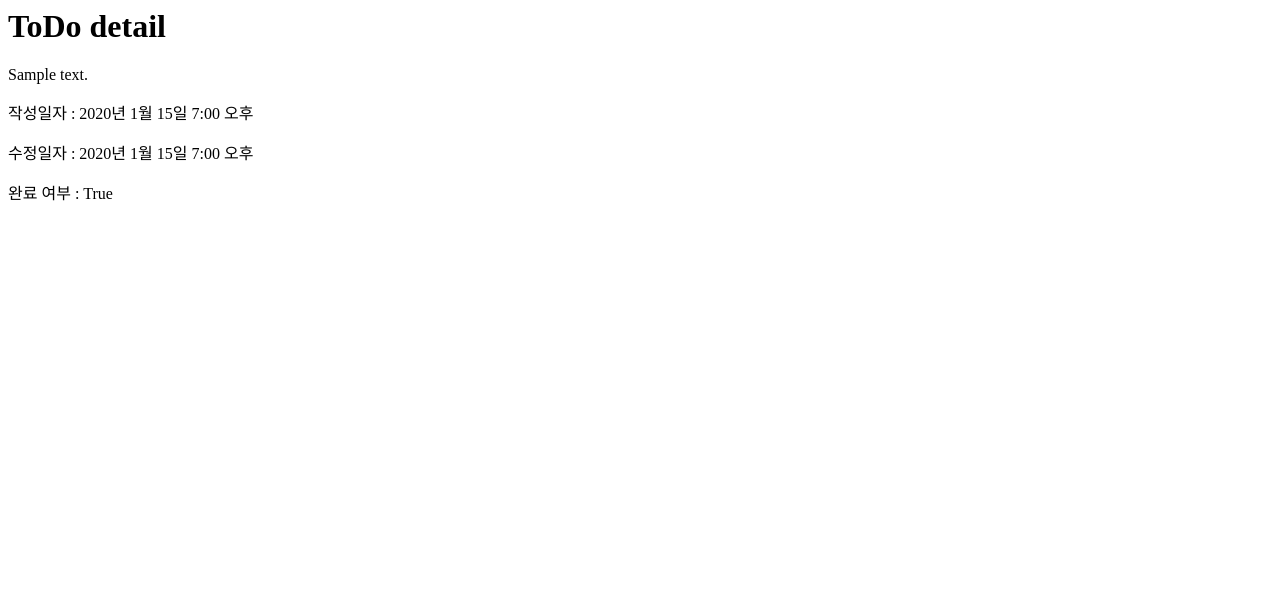
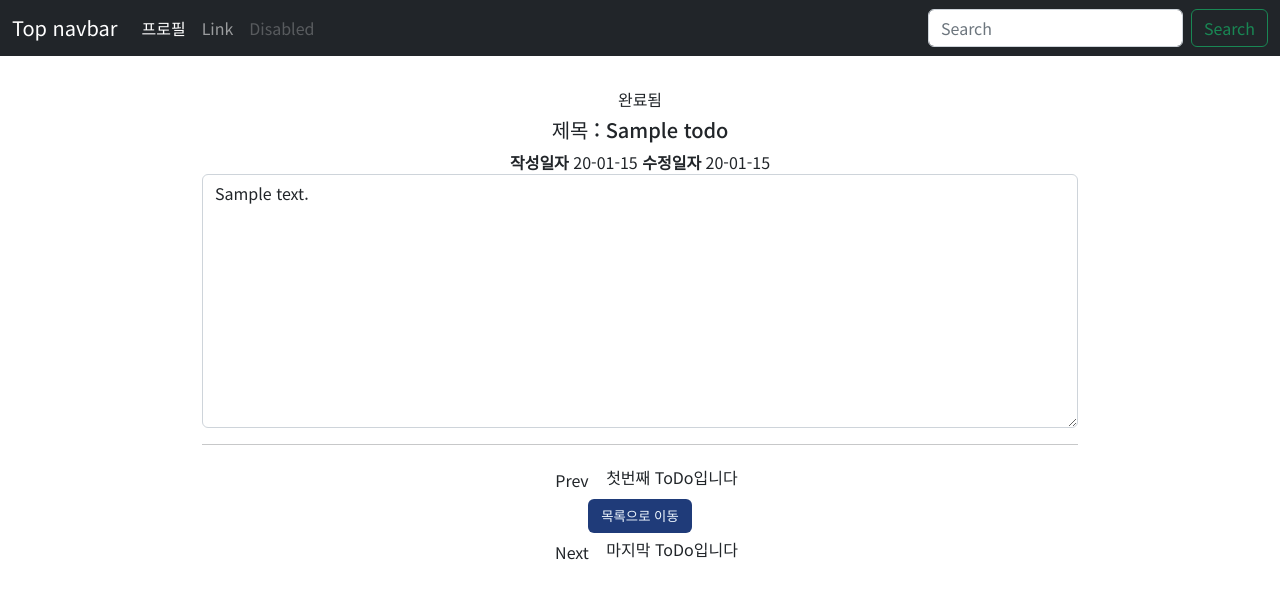
Before and after one commit to mrcocoball/To-Dolist, a Django app: page /todos/1/ in a window 1280 px wide. Shown: the top 599 px of the page. Run offline with Django 4.2, Linux system fonts and the light colour scheme; tables that the repository leaves empty hold one stand-in row (values such as "Sample post").

Commit message:
#16 - todos detail 템플릿 제작

```diff
--- a/todos/templates/todos_detail.html
+++ b/todos/templates/todos_detail.html
@@ -1,20 +1,92 @@
-<h1>ToDo detail</h1>
+{% extends 'base.html' %}
 
-<p>
+{% block title %}To-Dolist{% endblock %}
 
-    {{ object.description }}
+{% block content %}
 
-    <p>작성일자 : {{ object.created_at }}</p>
-    <p>수정일자 : {{ object.modified_at }}</p>
+<div class="todo_detail">
+    <div class="todo_detail_item">
+        {% if object.owner == user %}
+        {% if object.is_complete%}
+        <a class="btn btn-completed">완료됨</a>
+        {% else %}
+        <a class="btn btn-complete" href="./complete?path={{ object.id }}">완료하기</a>
+        {% endif %}
+        {% else %}
+        {% if object.is_complete%}
+        <a class="btn btn-completed">완료됨</a>
+        {% else %}
+        <a class="btn btn-complete">완료되지 않음</a>
+        {% endif %}
+        {% endif %}
+    </div>
+    <div class="todo_detail_item">
+        <label class="detail_label">
+            <h5>제목 : {{ object.title }}</h5>
+        </label>
+        <div class="reverse_align">
+            <label class="date_label">
+                <b>작성일자</b>
+                {{ object.created_at | date:"y-m-d" }}
+            </label>
+            <label class="date_label">
+                <b>수정일자</b>
+                {{ object.modified_at | date:"y-m-d" }}
+            </label>
+        </div>
+    </div>
+    <div class="todo_detail_item">
+        <textarea class="form-control" rows="10" id="description" name="description" readonly>{{ todo.description }}</textarea>
+    </div>
+    <div class="reverse_align">
+        {% if object.owner == user %}
+        <div class="input_button">
+            <a href="./modify/">
+                <button type="button" class="w-100 btn btn-update">수정</button>
+            </a>
+        </div>
+        <div class="input_button">
+            <a href="./delete/">
+                <button type="button" class="w-100 btn btn-delete">삭제</button>
+            </a>
+        </div>
+        {% endif %}
+    </div>
+    <div class="todo_detail_bottom">
+        <hr>
+        <div class="justify-content-center">
+            <div class="pagination_button_list">
+                <div class="pagination_button">
+                    {% if object.get_previous %}
+                    <a href="{{ object.get_previous.get_absolute_url }}" title="이전 ToDo">
+                        <button type="button" class="btn btn-page">Prev</button>
+                    </a>
+                    {{ object.get_previous }}
+                    {% else %}
+                    <a class="btn btn-page-disabled">Prev</a>
+                    첫번째 ToDo입니다
+                    {% endif %}
+                </div>
+                <div class="reverse_align">
+                    <a href="..">
+                        <button type="button" class="btn btn-page">목록으로 이동</button>
+                    </a>
+                </div>
+            </div>
+            <div class="pagination_button">
+                {% if object.get_next %}
+                <a href="{{ object.get_next.get_absolute_url }}" title="다음 ToDo">
+                    <button type="button" class="btn btn-page">Next</button>
+                </a>
+                {{ object.get_next }}
+                {% else %}
+                <a class="btn btn-page-disabled">Next</a>
+                마지막 ToDo입니다
+                {% endif %}
+            </div>
+        </div>
+    </div>
+</div>
 
-    <p>완료 여부 : {{ object.is_complete }}</p>
 
-    {% if object.get_previous %}
-        <a href="{{ object.get_previous.get_absolute_url }}" title="이전 ToDo">&laquo;-- {{ object.get_previous }}</a>
-    {% endif %}
-
-    {% if object.get_next %}
-        <a href="{{ object.get_next.get_absolute_url }}" title="다음 ToDo">--&raquo; {{ object.get_next }}</a>
-    {% endif %}
-
-</p>
+{% endblock %}
```
